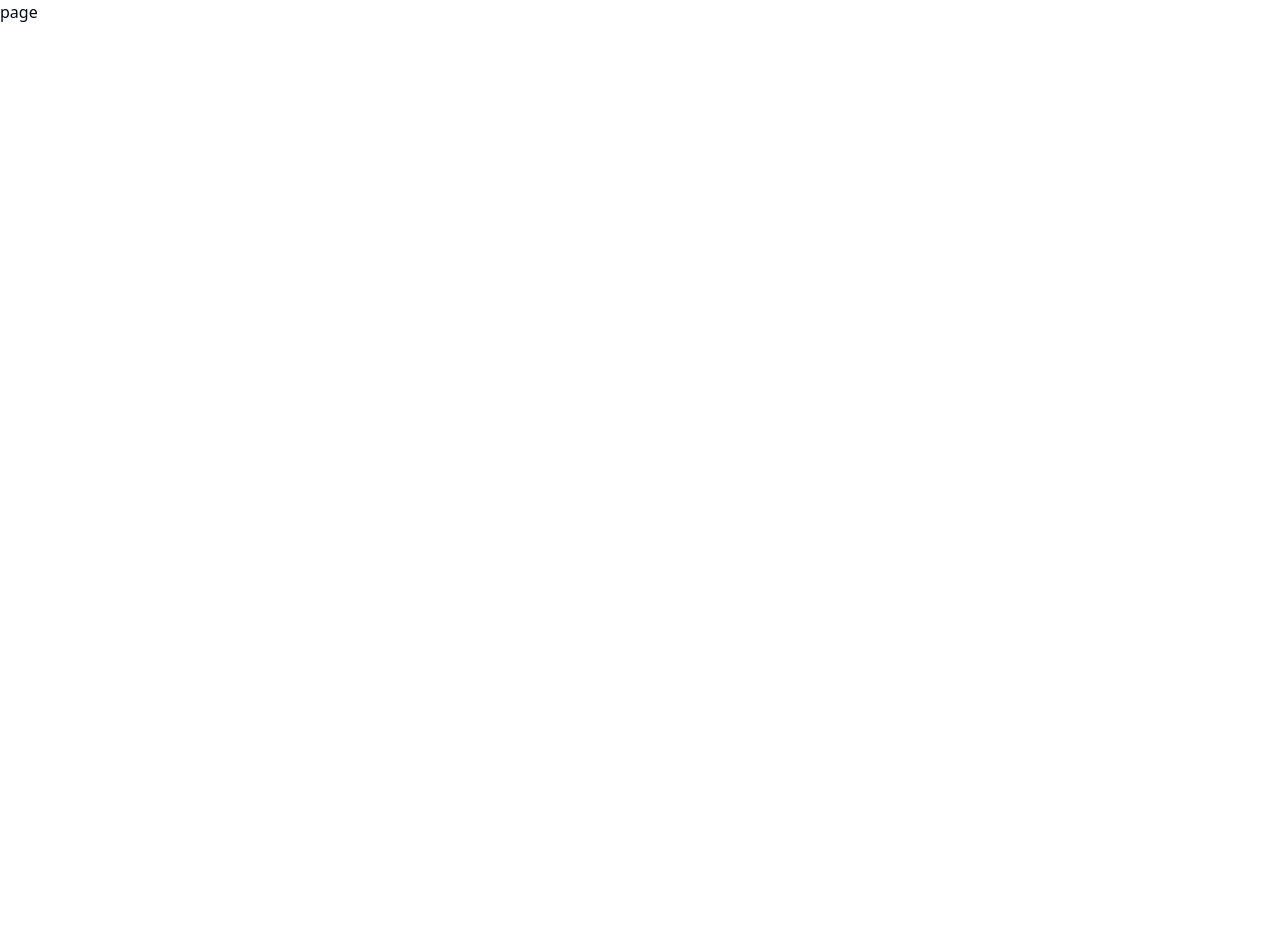
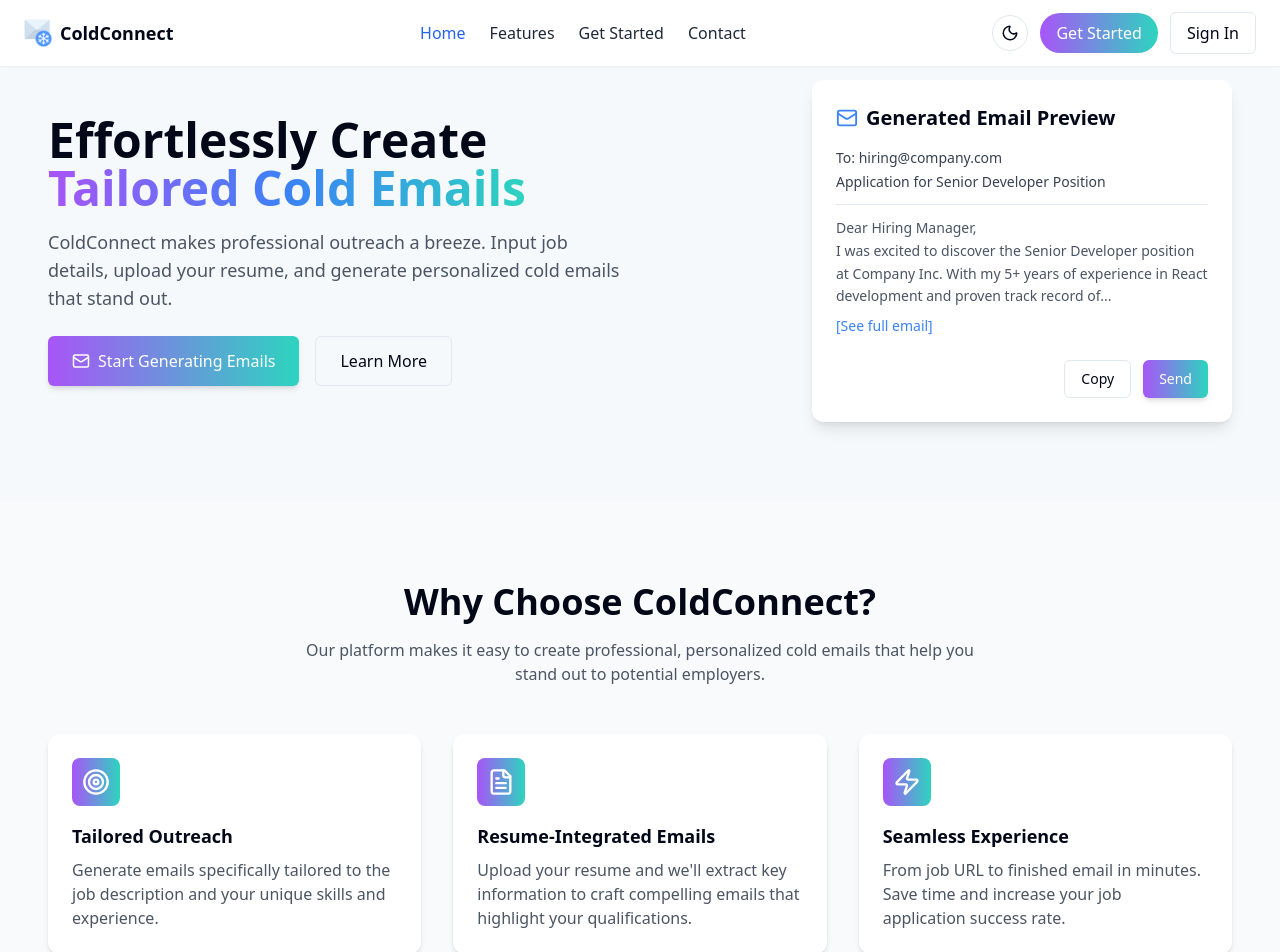
Before and after one commit to Euphoric-Coder/Cold-Connect, a Next.js app: page / in a window 1280 px wide. Shown: the top 952 px of the page. Before the commit the page ends 800 px from the top, so only its background shows below. Built offline with nearby package versions, Linux system fonts and the light colour scheme.

Commit message:
Add Navbar, Hero and Feature Section

```diff
--- a/app/layout.js
+++ b/app/layout.js
@@ -1,6 +1,7 @@
 import localFont from "next/font/local";
 import "./globals.css";
 import { ClerkProvider } from "@clerk/nextjs";
+import Navbar from "@/components/Navbar";
 
 const geistSans = localFont({
   src: "./fonts/GeistVF.woff",
@@ -25,6 +26,7 @@ export default function RootLayout({ children }) {
         <body
           className={`${geistSans.variable} ${geistMono.variable} antialiased`}
         >
+          <Navbar />
           {children}
         </body>
       </html>
--- a/app/page.js
+++ b/app/page.js
@@ -1,8 +1,13 @@
+import FeaturesSection from '@/components/Features'
+import HeroSection from '@/components/HeroSection'
 import React from 'react'
 
 const page = () => {
   return (
-    <div>page</div>
+    <div>
+      <HeroSection />
+      <FeaturesSection />
+    </div>
   )
 }
 
--- /dev/null
+++ b/components/Features.jsx
@@ -0,0 +1,58 @@
+"use client";
+
+import { Target, FileText, Zap } from "lucide-react";
+
+export default function FeaturesSection() {
+  const features = [
+    {
+      icon: <Target size={28} className="text-white" />,
+      title: "Tailored Outreach",
+      description:
+        "Generate emails specifically tailored to the job description and your unique skills and experience.",
+    },
+    {
+      icon: <FileText size={28} className="text-white" />,
+      title: "Resume-Integrated Emails",
+      description:
+        "Upload your resume and we'll extract key information to craft compelling emails that highlight your qualifications.",
+    },
+    {
+      icon: <Zap size={28} className="text-white" />,
+      title: "Seamless Experience",
+      description:
+        "From job URL to finished email in minutes. Save time and increase your job application success rate.",
+    },
+  ];
+
+  return (
+    <section className="bg-[#f9fafb] py-20">
+      <div className="max-w-7xl mx-auto px-6 md:px-12 text-center">
+        {/* Section Heading */}
+        <h2 className="text-3xl md:text-4xl font-bold mb-4">
+          Why Choose ColdConnect?
+        </h2>
+        <p className="text-gray-600 max-w-2xl mx-auto mb-12">
+          Our platform makes it easy to create professional, personalized cold
+          emails that help you stand out to potential employers.
+        </p>
+
+        {/* Feature Cards */}
+        <div className="grid gap-8 md:grid-cols-3">
+          {features.map((feature, index) => (
+            <div
+              key={index}
+              className="bg-white rounded-xl shadow-md p-6 text-left hover:shadow-lg transition"
+            >
+              {/* Icon with gradient background */}
+              <div className="w-12 h-12 flex items-center justify-center rounded-lg bg-gradient-to-r from-purple-500 to-teal-400 mb-4">
+                {feature.icon}
+              </div>
+              <h3 className="text-lg font-semibold mb-2">{feature.title}</h3>
+              <p className="text-gray-600">{feature.description}</p>
+            </div>
+          ))}
+        </div>
+      </div>
+    </section>
+  );
+}
--- /dev/null
+++ b/components/HeroSection.jsx
@@ -0,0 +1,69 @@
+"use client";
+
+import { Mail } from "lucide-react";
+
+export default function HeroSection() {
+  return (
+    <section className="bg-[#f6f9fc] py-20">
+      <div className="max-w-7xl mx-auto flex flex-col md:flex-row items-center justify-between px-6 md:px-12 gap-12">
+        {/* Left Content */}
+        <div className="max-w-xl text-center md:text-left">
+          <h1 className="text-4xl md:text-5xl font-extrabold leading-snug">
+            Effortlessly Create{" "}
+            <span className="bg-gradient-to-r from-purple-500 via-blue-500 to-teal-400 bg-clip-text text-transparent">
+              Tailored Cold Emails
+            </span>
+          </h1>
+          <p className="mt-4 text-gray-600 text-lg">
+            ColdConnect makes professional outreach a breeze. Input job details,
+            upload your resume, and generate personalized cold emails that stand
+            out.
+          </p>
+          <div className="mt-6 flex flex-wrap gap-4 justify-center md:justify-start">
+            <button className="flex items-center gap-2 px-6 py-3 rounded-md font-medium text-white bg-gradient-to-r from-purple-500 to-teal-400 shadow-md hover:opacity-90 transition">
+              <Mail size={18} />
+              Start Generating Emails
+            </button>
+            <button className="px-6 py-3 rounded-md border font-medium hover:bg-gray-50 transition">
+              Learn More
+            </button>
+          </div>
+        </div>
+
+        {/* Right Email Preview Card */}
+        <div className="w-full md:w-[420px] bg-white rounded-xl shadow-lg p-6">
+          <div className="flex items-center gap-2 mb-4">
+            <Mail className="text-blue-500" size={22} />
+            <h2 className="text-xl font-bold">Generated Email Preview</h2>
+          </div>
+
+          <div className="text-sm text-gray-700">
+            <p>
+              <span className="font-medium">To:</span> hiring@company.com
+            </p>
+            <p className="font-medium mt-1">
+              Application for Senior Developer Position
+            </p>
+            <hr className="my-3" />
+            <p className="leading-relaxed text-gray-600">
+              Dear Hiring Manager, <br />I was excited to discover the Senior
+              Developer position at Company Inc. With my 5+ years of experience
+              in React development and proven track record of...
+            </p>
+            <p className="mt-2 text-blue-500 text-sm">[See full email]</p>
+          </div>
+
+          {/* Buttons */}
+          <div className="flex justify-end gap-3 mt-6">
+            <button className="px-4 py-2 text-sm border rounded-md hover:bg-gray-50 transition">
+              Copy
+            </button>
+            <button className="px-4 py-2 text-sm text-white rounded-md bg-gradient-to-r from-purple-500 to-teal-400 shadow-md hover:opacity-90 transition">
+              Send
+            </button>
+          </div>
+        </div>
+      </div>
+    </section>
+  );
+}
--- /dev/null
+++ b/components/Navbar.jsx
@@ -0,0 +1,76 @@
+"use client";
+
+import Link from "next/link";
+import Image from "next/image";
+import { useState } from "react";
+import { Moon, Sun } from "lucide-react";
+
+export default function Navbar() {
+  const [darkMode, setDarkMode] = useState(false);
+
+  return (
+    <nav className="fixed top-0 left-0 w-full bg-white shadow-sm z-50">
+      <div className="mx-auto flex items-center justify-between px-6 py-3 max-w-7xl">
+        {/* Logo */}
+        <div className="flex items-center space-x-2">
+          <Image
+            src="/cold.png" // replace with your logo path
+            alt="ColdConnect Logo"
+            width={28}
+            height={28}
+          />
+          <span className="font-bold text-lg">ColdConnect</span>
+        </div>
+
+        {/* Nav Links */}
+        <div className="hidden md:flex items-center space-x-6">
+          <Link
+            href="/"
+            className="text-blue-600 font-medium hover:text-blue-700"
+          >
+            Home
+          </Link>
+          <Link href="/features" className="text-gray-800 hover:text-gray-900">
+            Features
+          </Link>
+          <Link
+            href="/get-started"
+            className="text-gray-800 hover:text-gray-900"
+          >
+            Get Started
+          </Link>
+          <Link href="/contact" className="text-gray-800 hover:text-gray-900">
+            Contact
+          </Link>
+        </div>
+
+        {/* Actions */}
+        <div className="flex items-center space-x-3">
+          {/* Theme toggle */}
+          <button
+            onClick={() => setDarkMode(!darkMode)}
+            className="p-2 rounded-full border hover:bg-gray-100"
+          >
+            {darkMode ? <Sun size={18} /> : <Moon size={18} />}
+          </button>
+
+          {/* Get Started button */}
+          <Link
+            href="/get-started"
+            className="px-4 py-2 rounded-full font-medium text-white bg-gradient-to-r from-purple-500 to-teal-400 hover:opacity-90 transition"
+          >
+            Get Started
+          </Link>
+
+          {/* Sign In button */}
+          <Link
+            href="/sign-in"
+            className="px-4 py-2 rounded-md border font-medium hover:bg-gray-50"
+          >
+            Sign In
+          </Link>
+        </div>
+      </div>
+    </nav>
+  );
+}
```
Also changed, not shown: public/cold.png (added).
